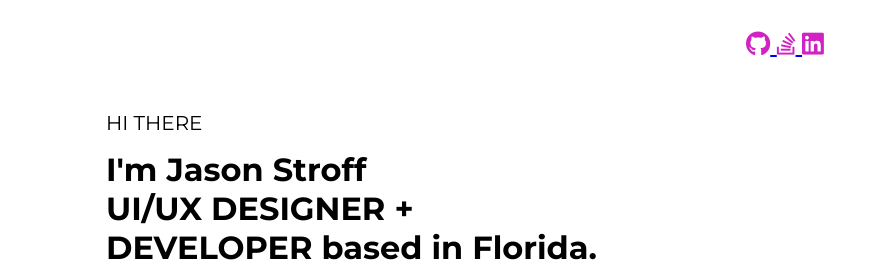
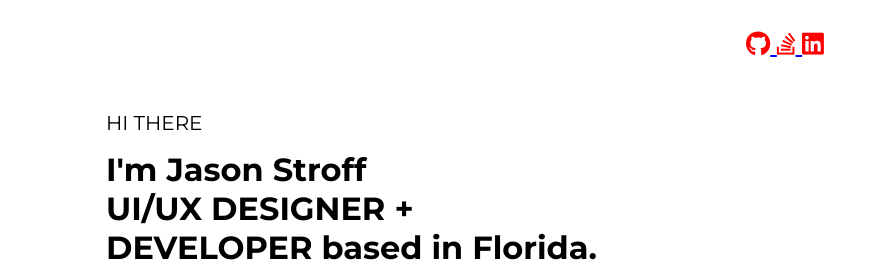
Before and after one commit to thanhbinh1801/thanhbinh1801.github.io, a plain HTML site: page baitapbuoi2.html in a window 1280 px wide. Shown: the top 280 px of the page, 406-1280 px from the left. Drawn offline with Linux system fonts and the light colour scheme; a web font is replaced by a local one.

Commit message:
change fie html

```diff
--- a/baitapbuoi2.html
+++ b/baitapbuoi2.html
@@ -16,13 +16,13 @@
         </span>
         <span class="information__social">
           <a href="https://github.com/">
-            <i class="fa-brands fa-github" style="color: #d123c3"></i>
+            <i class="fa-brands fa-github" style="color: red"></i>
           </a>
           <a href="https://github.com/">
-            <i class="fa-brands fa-stack-overflow" style="color: #d123c3"></i>
+            <i class="fa-brands fa-stack-overflow" style="color: red"></i>
           </a>
           <a href="https://github.com/">
-            <i class="fa-brands fa-linkedin" style="color: #d123c3"></i>
+            <i class="fa-brands fa-linkedin" style="color: red"></i>
           </a>
         </span>
       </div>
```
